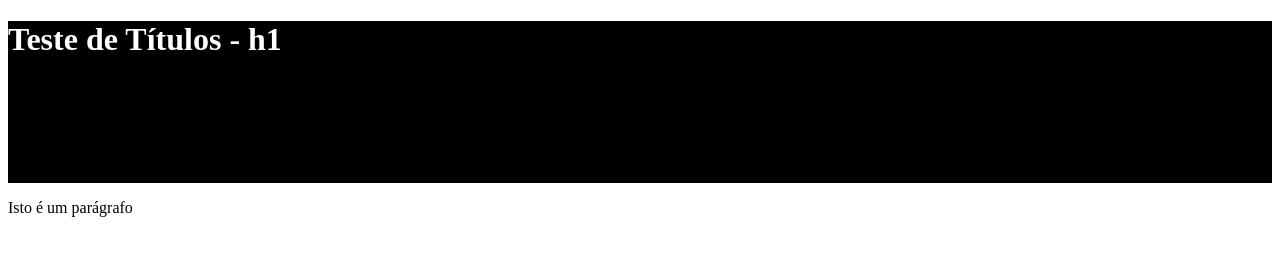
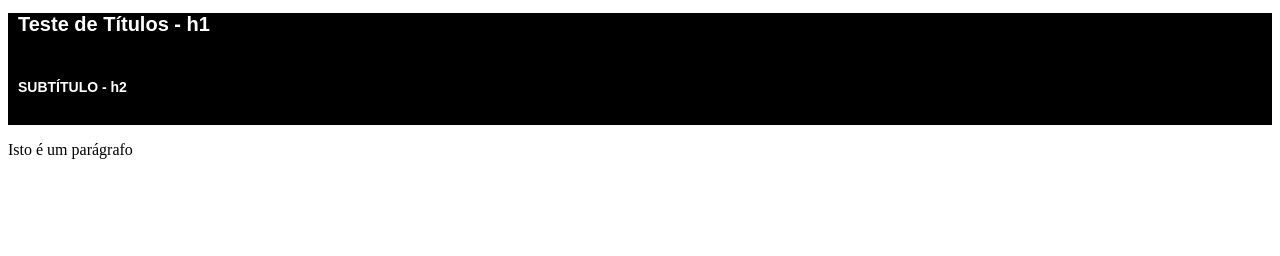
Before and after one commit to adaltoprado/trendsIT, a plain HTML site: page HTML-Iniciantes/index.html in a window 1280 px wide. Drawn offline with Linux system fonts and the light colour scheme.

Commit message:
Ajuste de margens com 'CSS'

```diff
--- a/HTML-Iniciantes/index.html
+++ b/HTML-Iniciantes/index.html
@@ -12,6 +12,17 @@
 
         h1 {
             color: #fff;
+            font-family: arial;
+            font-size: 20px;
+            margin-left: 10px;
+        }
+
+        h2 {
+            color: #fff;
+            font-family: arial;
+            font-size: 14px;
+            margin-left: 10px;
+
         }
     </style>
 </head>
```
